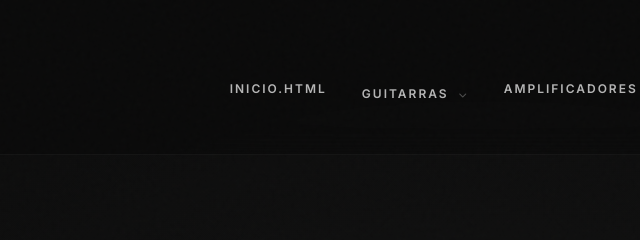
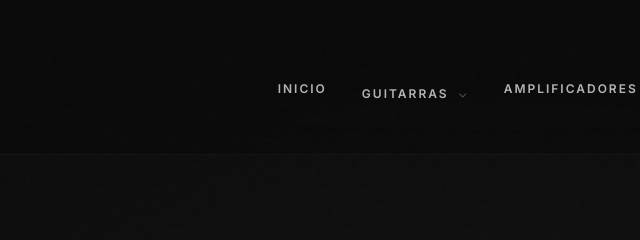
Before and after one commit to Antonydeleon13/rpguitarstore, a plain HTML site: page index.html in a window 1280 px wide. Shown: the top 240 px of the page, 157-797 px from the left. Drawn offline with nearby package versions, Linux system fonts and the light colour scheme; no server answers.

Commit message:
index.html

```diff
--- a/index.html
+++ b/index.html
@@ -429,7 +429,7 @@
     </div>
 
         <nav>
-    <a href="/">Inicio.html</a>
+    <a href="index.html">Inicio</a>
 
     <!-- Menú Guitarras: Ahora apunta a categoria.html -->
     <div class="dropdown">
```
